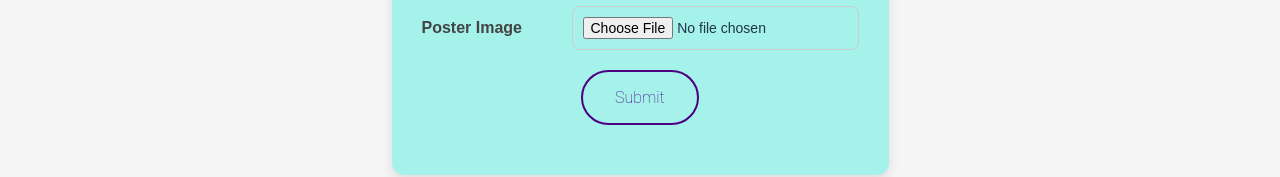
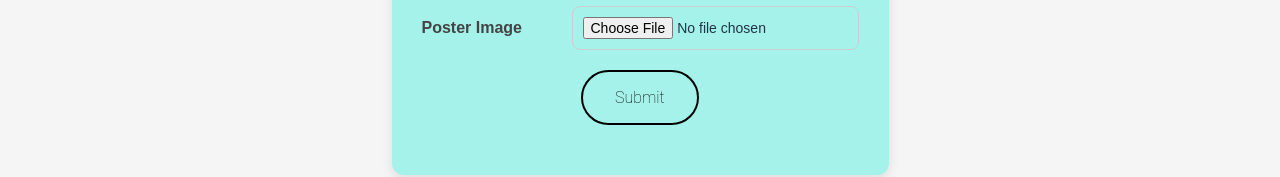
Before and after one commit to JaiVishal28/uniclubs, a React app in the folder frontend/: page /upload in a window 1280 px wide. Shown: the part 652-829 px from the top of the page. Built offline with nearby package versions, Linux system fonts and the light colour scheme; the HTML template or start-up script is replaced by a standard one.

Commit message:
changed color (test)

```diff
--- a/frontend/src/pages/UploadForm.css
+++ b/frontend/src/pages/UploadForm.css
@@ -44,7 +44,7 @@
 .coolBeans {
   border: 2px solid currentColor;
   border-radius: 3rem;
-  color: indigo;
+  color: black;
   font-family: 'Roboto', sans-serif;
   font-size: 1rem;
   font-weight: 100;
```
